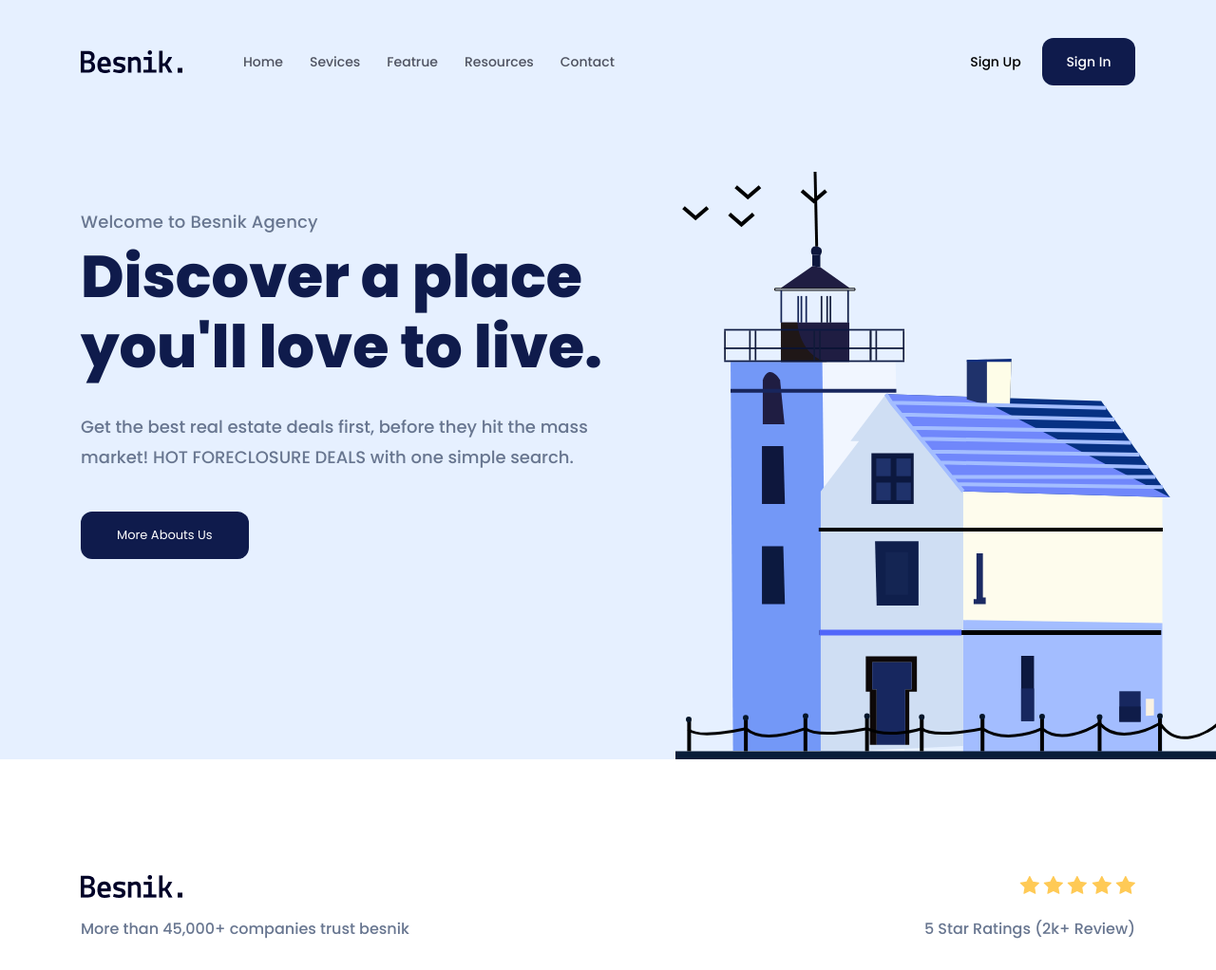
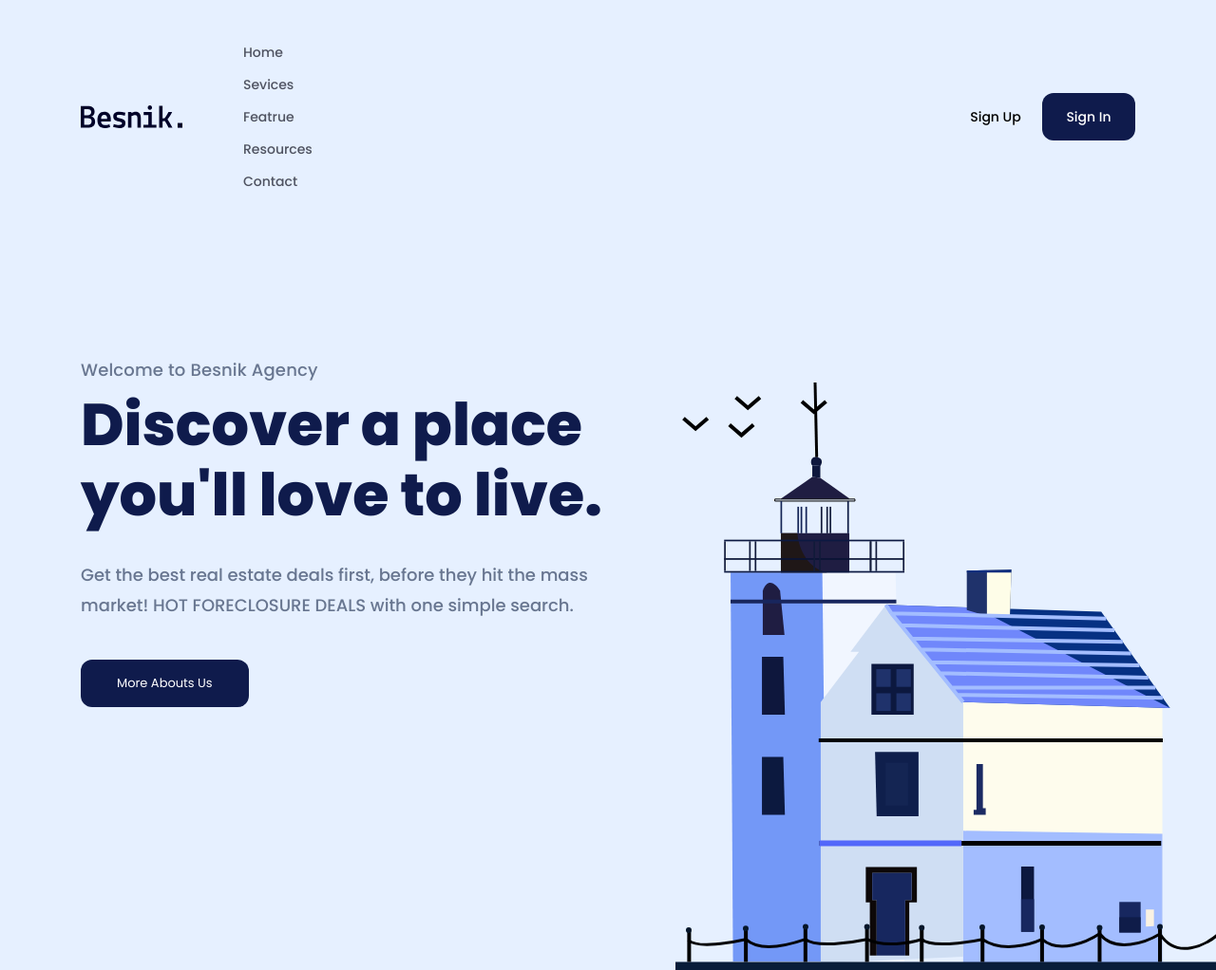
Before and after one commit to Vanthuy2002/Project-One, a plain HTML site: page index.html in a window 1280 px wide. Shown: the top 1022 px of the page at 95% size. Drawn offline with Linux system fonts and the light colour scheme.

Commit message:
fix navbar

```diff
--- a/assets/CSS/style.css
+++ b/assets/CSS/style.css
@@ -46,11 +46,18 @@ a {
   background-color: #e6f0ff;
   height: 100vh;
   position: relative;
+  padding: 24px 0;
+}
+.fix-header {
+  background-color: #e6f0ff;
+  position: sticky;
+  top: -24px;
+  padding-top: 24px;
+  z-index: 2;
 }
 .navbar {
-  padding-top: 40px;
+  padding: 14px 0;
 }
-.navbar-list,
 .navbar {
   display: flex;
   align-items: center;
--- a/index.html
+++ b/index.html
@@ -12,7 +12,7 @@
   <body>
     <main>
       <!-- header -->
-      <header class="header">
+      <header class="fix-header">
         <div class="width">
           <nav class="navbar">
             <!-- logo -->
@@ -31,6 +31,10 @@
               <a href="#!" class="btn">Sign In</a>
             </div>
           </nav>
+        </div>
+      </header>
+      <header class="header">
+        <div class="width">
           <div class="hero">
             <div class="info">
               <div class="hero-sub-title">Welcome to Besnik Agency</div>
```
